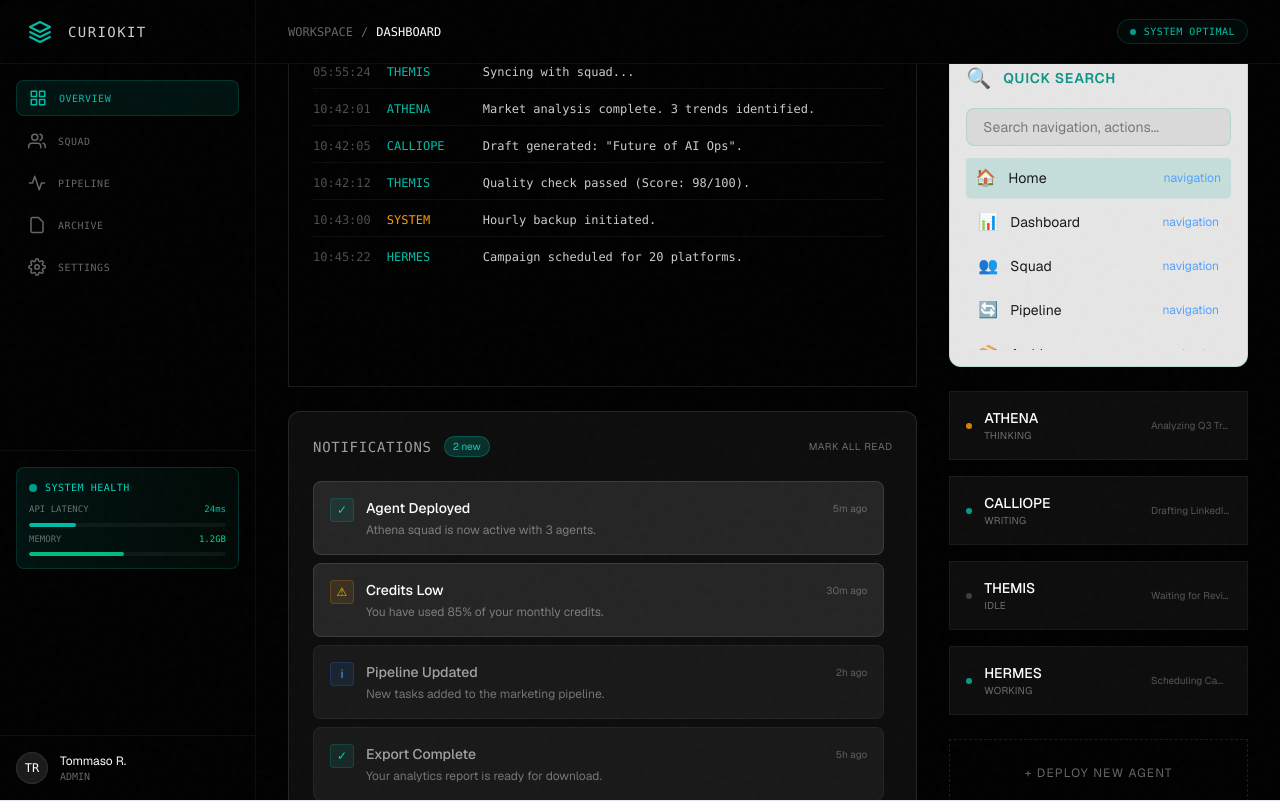
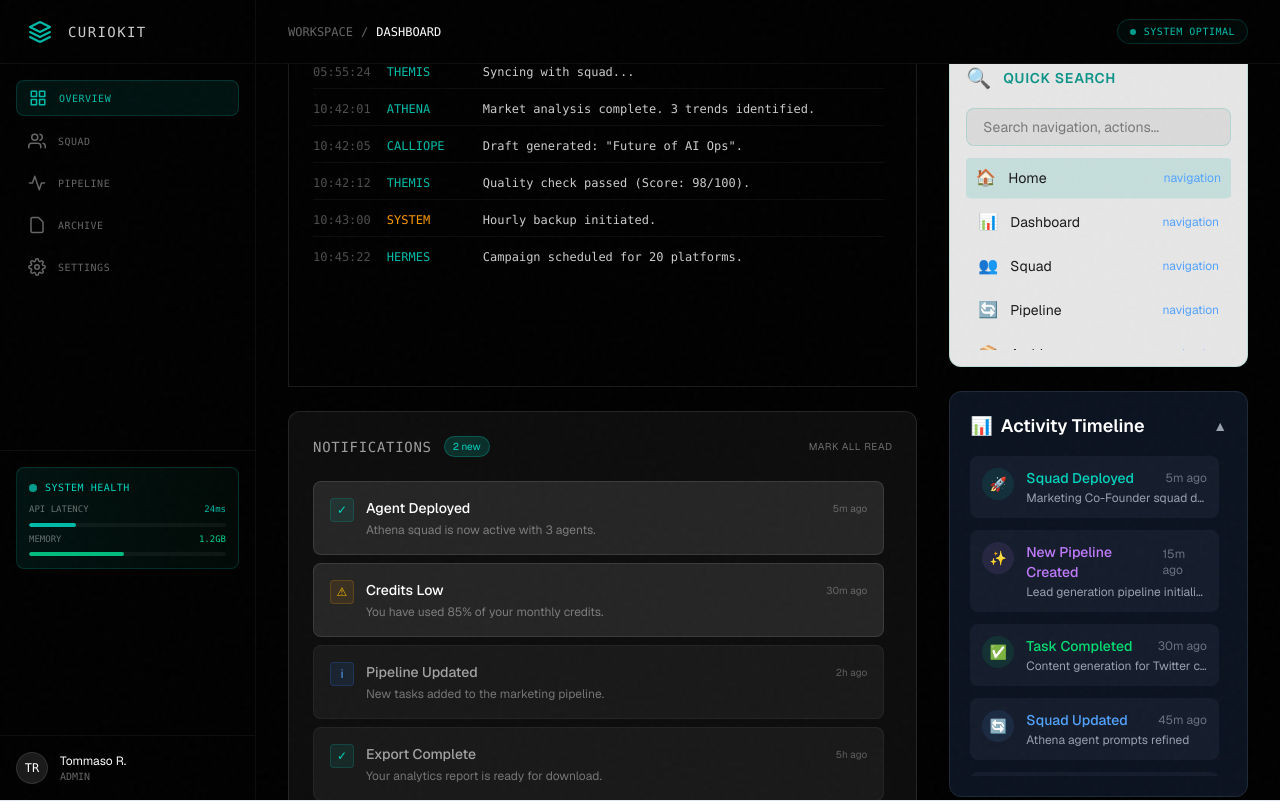
Before and after one commit to 0xnetborn/curiositas-clawkit, a Next.js app: page /dashboard in a window 1280 px wide. Shown: the top 802 px of the page. Built offline with nearby package versions, Linux system fonts and the light colour scheme.

Commit message:
feat: add ActivityTimeline widget to dashboard - autop run

```diff
--- a/src/app/dashboard/page.tsx
+++ b/src/app/dashboard/page.tsx
@@ -17,6 +17,7 @@ import LazyWidget, {
   LazyQuickActionsWidget,
   LazyNotificationCenter,
   LazySearchFilterWidget,
+  LazyActivityTimelineWidget,
   WidgetSkeleton
 } from '@/components/LazyWidget';
 
@@ -219,6 +220,11 @@ export default function DashboardPage() {
               }} />
             </LazyWidget>
 
+            {/* Activity Timeline Widget - Lazy Loaded */}
+            <LazyWidget fallback={<WidgetSkeleton type="feed" height="h-64" />}>
+              <LazyActivityTimelineWidget />
+            </LazyWidget>
+
             <div className="space-y-4">
               {squadStatus.map((agent, i) => (
                 <div key={i} className="flex items-center justify-between p-4 bg-white/5 border border-white/5 group hover:border-white/20 transition-colors">
--- /dev/null
+++ b/src/components/ActivityTimelineWidget.tsx
@@ -0,0 +1,149 @@
+"use client";
+
+import { useState, useEffect, useRef } from "react";
+import { animate } from "animejs";
+
+interface Activity {
+  id: string;
+  type: "deploy" | "create" | "update" | "delete" | "alert" | "success";
+  title: string;
+  description: string;
+  timestamp: Date;
+}
+
+const mockActivities: Activity[] = [
+  {
+    id: "1",
+    type: "deploy",
+    title: "Squad Deployed",
+    description: "Marketing Co-Founder squad deployed to production",
+    timestamp: new Date(Date.now() - 1000 * 60 * 5),
+  },
+  {
+    id: "2",
+    type: "create",
+    title: "New Pipeline Created",
+    description: "Lead generation pipeline initialized",
+    timestamp: new Date(Date.now() - 1000 * 60 * 15),
+  },
+  {
+    id: "3",
+    type: "success",
+    title: "Task Completed",
+    description: "Content generation for Twitter completed",
+    timestamp: new Date(Date.now() - 1000 * 60 * 30),
+  },
+  {
+    id: "4",
+    type: "update",
+    title: "Squad Updated",
+    description: "Athena agent prompts refined",
+    timestamp: new Date(Date.now() - 1000 * 60 * 45),
+  },
+  {
+    id: "5",
+    type: "alert",
+    title: "Rate Limit Warning",
+    description: "API usage at 80% of quota",
+    timestamp: new Date(Date.now() - 1000 * 60 * 60),
+  },
+];
+
+const typeStyles = {
+  deploy: { icon: "🚀", color: "text-teal-400", bg: "bg-teal-400/10" },
+  create: { icon: "✨", color: "text-purple-400", bg: "bg-purple-400/10" },
+  update: { icon: "🔄", color: "text-blue-400", bg: "bg-blue-400/10" },
+  delete: { icon: "🗑️", color: "text-red-400", bg: "bg-red-400/10" },
+  alert: { icon: "⚠️", color: "text-yellow-400", bg: "bg-yellow-400/10" },
+  success: { icon: "✅", color: "text-green-400", bg: "bg-green-400/10" },
+};
+
+function formatTimestamp(date: Date): string {
+  const now = new Date();
+  const diff = now.getTime() - date.getTime();
+  const minutes = Math.floor(diff / (1000 * 60));
+
+  if (minutes < 1) return "Just now";
+  if (minutes < 60) return `${minutes}m ago`;
+
+  const hours = Math.floor(minutes / 60);
+  if (hours < 24) return `${hours}h ago`;
+
+  return date.toLocaleDateString();
+}
+
+export default function ActivityTimelineWidget() {
+  const [activities, setActivities] = useState<Activity[]>(mockActivities);
+  const [isExpanded, setIsExpanded] = useState(true);
+  const containerRef = useRef<HTMLDivElement>(null);
+
+  useEffect(() => {
+    if (containerRef.current && isExpanded) {
+      const items = containerRef.current.querySelectorAll(".activity-item");
+      items.forEach((item, i) => {
+        animate(item as HTMLElement, {
+          translateX: [20, 0],
+          opacity: [0, 1],
+          delay: i * 100,
+          easing: "easeOutCubic",
+          duration: 400,
+        });
+      });
+    }
+  }, [isExpanded]);
+
+  return (
+    <div className="bg-gray-900/80 backdrop-blur-sm border border-gray-800 rounded-xl p-5">
+      <div className="flex items-center justify-between mb-4">
+        <h3 className="text-lg font-semibold text-white flex items-center gap-2">
+          <span className="text-teal-400">📊</span>
+          Activity Timeline
+        </h3>
+        <button
+          onClick={() => setIsExpanded(!isExpanded)}
+          className="text-gray-400 hover:text-white transition-colors text-sm"
+          aria-label={isExpanded ? "Collapse timeline" : "Expand timeline"}
+        >
+          {isExpanded ? "▲" : "▼"}
+        </button>
+      </div>
+
+      {isExpanded && (
+        <div ref={containerRef} className="space-y-3 max-h-80 overflow-y-auto pr-2">
+          {activities.map((activity) => {
+            const style = typeStyles[activity.type];
+            return (
+              <div
+                key={activity.id}
+                className="activity-item flex gap-3 p-3 rounded-lg bg-gray-800/50 hover:bg-gray-800 transition-colors cursor-pointer"
+              >
+                <div className={`w-8 h-8 rounded-full flex items-center justify-center text-sm ${style.bg}`}>
+                  <span>{style.icon}</span>
+                </div>
+                <div className="flex-1 min-w-0">
+                  <div className="flex items-center justify-between">
+                    <span className={`text-sm font-medium ${style.color}`}>
+                      {activity.title}
+                    </span>
+                    <span className="text-xs text-gray-500">
+                      {formatTimestamp(activity.timestamp)}
+                    </span>
+                  </div>
+                  <p className="text-xs text-gray-400 truncate mt-0.5">
+                    {activity.description}
+                  </p>
+                </div>
+              </div>
+            );
+          })}
+        </div>
+      )}
+
+      {!isExpanded && (
+        <p className="text-sm text-gray-500 text-center py-2">
+          {activities.length} activities • Click to expand
+        </p>
+      )}
+    </div>
+  );
+}
--- a/src/components/LazyWidget.tsx
+++ b/src/components/LazyWidget.tsx
@@ -130,3 +130,4 @@ export const LazyAnalyticsDashboard = lazy(() => import('@/components/AnalyticsD
 export const LazyQuickActionsWidget = lazy(() => import('@/components/QuickActionsWidget').then(m => ({ default: m.default })));
 export const LazyNotificationCenter = lazy(() => import('@/components/NotificationCenter').then(m => ({ default: m.default })));
 export const LazySearchFilterWidget = lazy(() => import('@/components/SearchFilterWidget').then(m => ({ default: m.default })));
+export const LazyActivityTimelineWidget = lazy(() => import('@/components/ActivityTimelineWidget').then(m => ({ default: m.default })));
```
